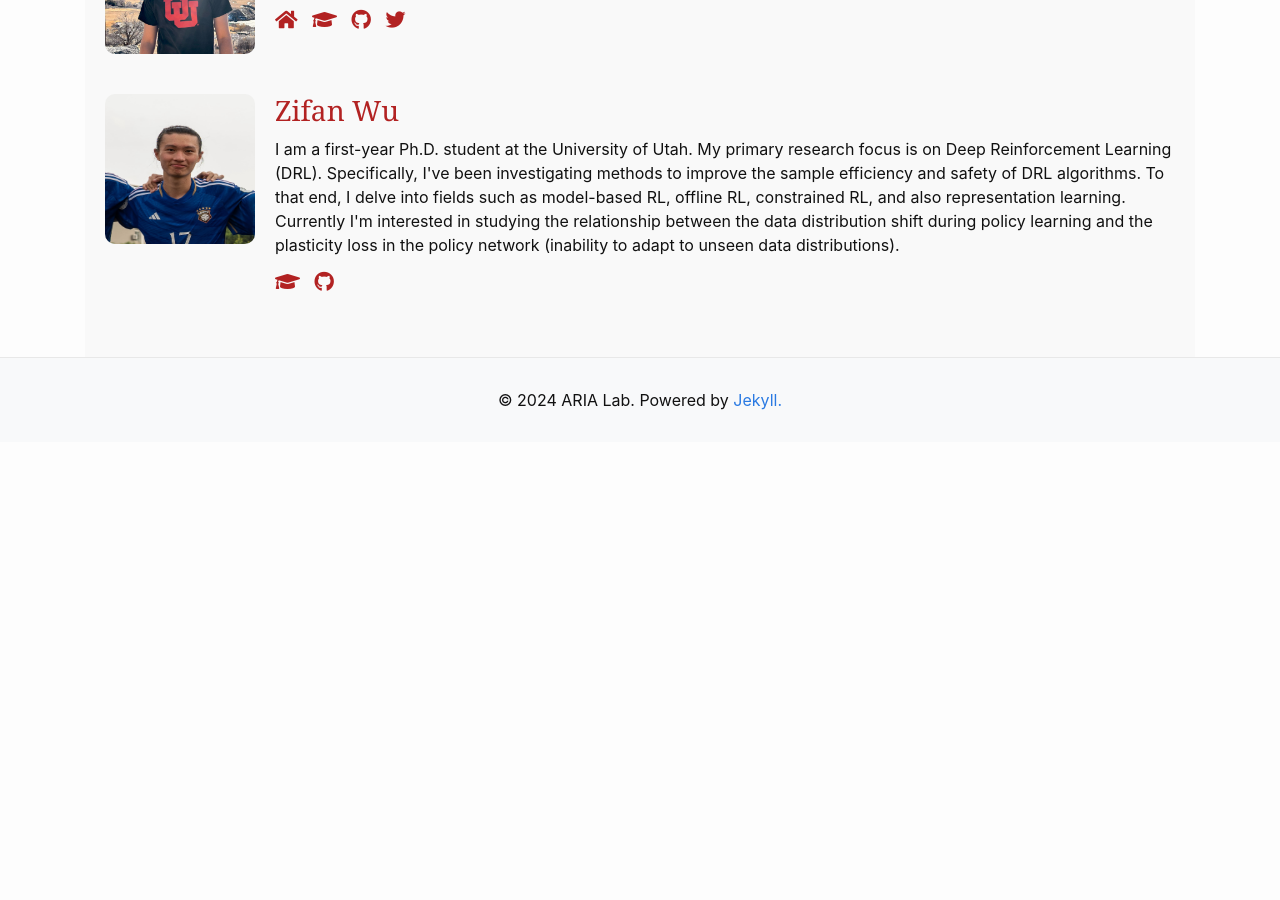
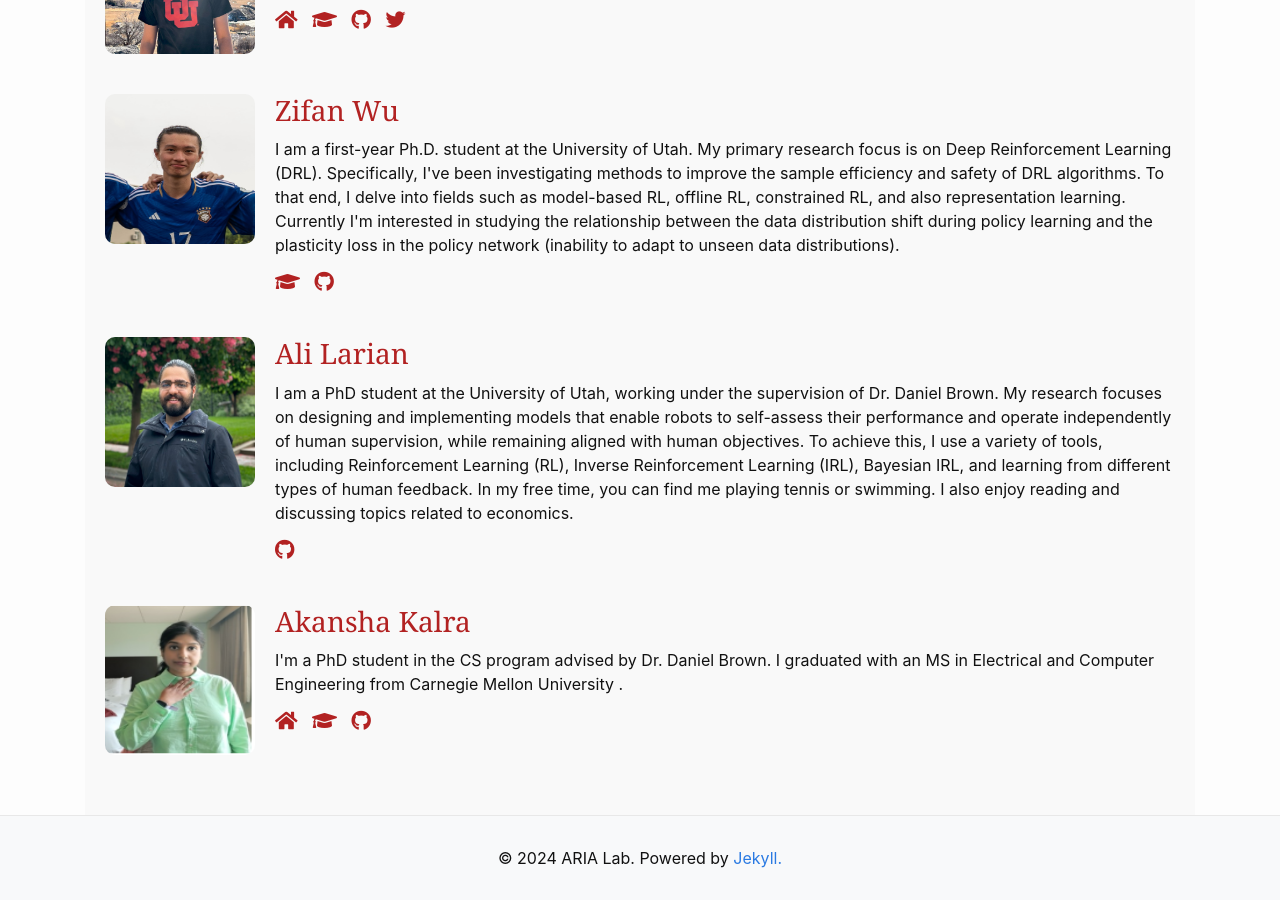
Before and after one commit to aria-lab-code/aria-lab-code.github.io, a Jekyll site: the page built from people.md, in a window 1280 px wide and 900 px high, scrolled down 1421 px. Built offline with Jekyll 4.4.1, drawn with Linux system fonts in a browser that asks for light colours; before the commit the page ends 1863 px from its top, so only the background shows below that.

Commit message:
added ali and akansha

```diff
--- a/people.md
+++ b/people.md
@@ -89,4 +89,30 @@ title: People
     </div>
   </div>
 
+  <div class="person">
+    <img src="{{ '/assets/images/AliLarian.jpg' | relative_url }}" alt="Ali" class="person-photo">
+    <div class="person-info">
+      <h3>Ali Larian</h3>
+    <p>I am a PhD student at the University of Utah, working under the supervision of Dr. Daniel Brown. My research focuses on designing and implementing models that enable robots to self-assess their performance and operate independently of human supervision, while remaining aligned with human objectives. To achieve this, I use a variety of tools, including Reinforcement Learning (RL), Inverse Reinforcement Learning (IRL), Bayesian IRL, and learning from different types of human feedback.
+In my free time, you can find me playing tennis or swimming. I also enjoy reading and discussing topics related to economics.</p>
+    <div class="person-links">
+        <a href="https://github.com/Alilarian"><i class="fab fa-github"></i></a>
+      </div>
+    </div>
+  </div>
+
+  <div class="person">
+    <img src="{{ '/assets/images/AkanshaKalra.png' | relative_url }}" alt="Akansha" class="person-photo">
+    <div class="person-info">
+      <h3>Akansha Kalra</h3>
+    <p>I'm a PhD student in the CS program advised by Dr. Daniel Brown. I graduated with an MS in Electrical and Computer Engineering from Carnegie Mellon University . </p>
+    <div class="person-links">
+        <a href="https://akansha-kalra.github.io/ "><i class="fas fa-home"></i></a>
+        <a href="https://scholar.google.com/citations?user=QrkO660AAAAJ&hl=en"><i class="fas fa-graduation-cap"></i></a>
+        <a href="https://github.com/akansha-kalra"><i class="fab fa-github"></i></a>
+      </div>
+    </div>
+  </div>
+
+
 </div>
```
Also changed, not shown: assets/images/AkanshaKalra.png (added), assets/images/AliLarian.jpg (added), 3 other files.
